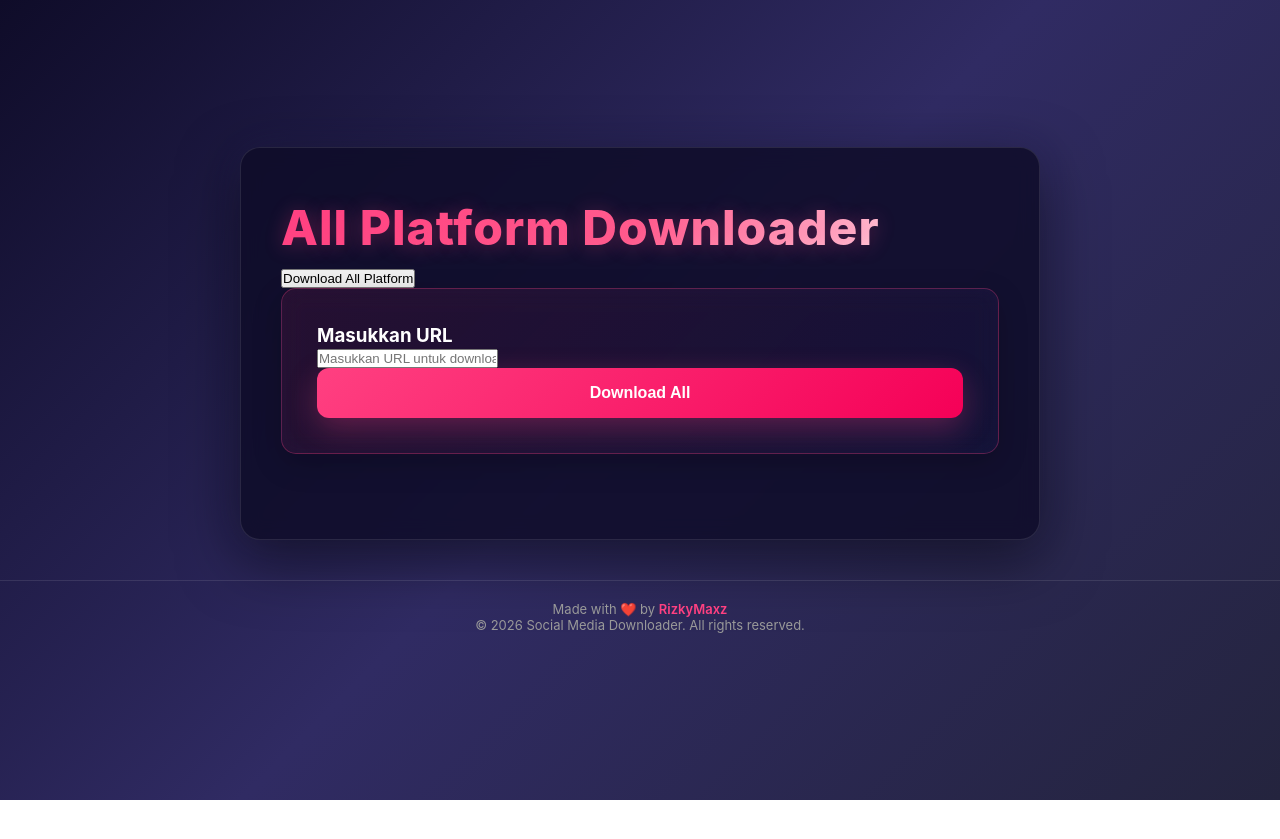
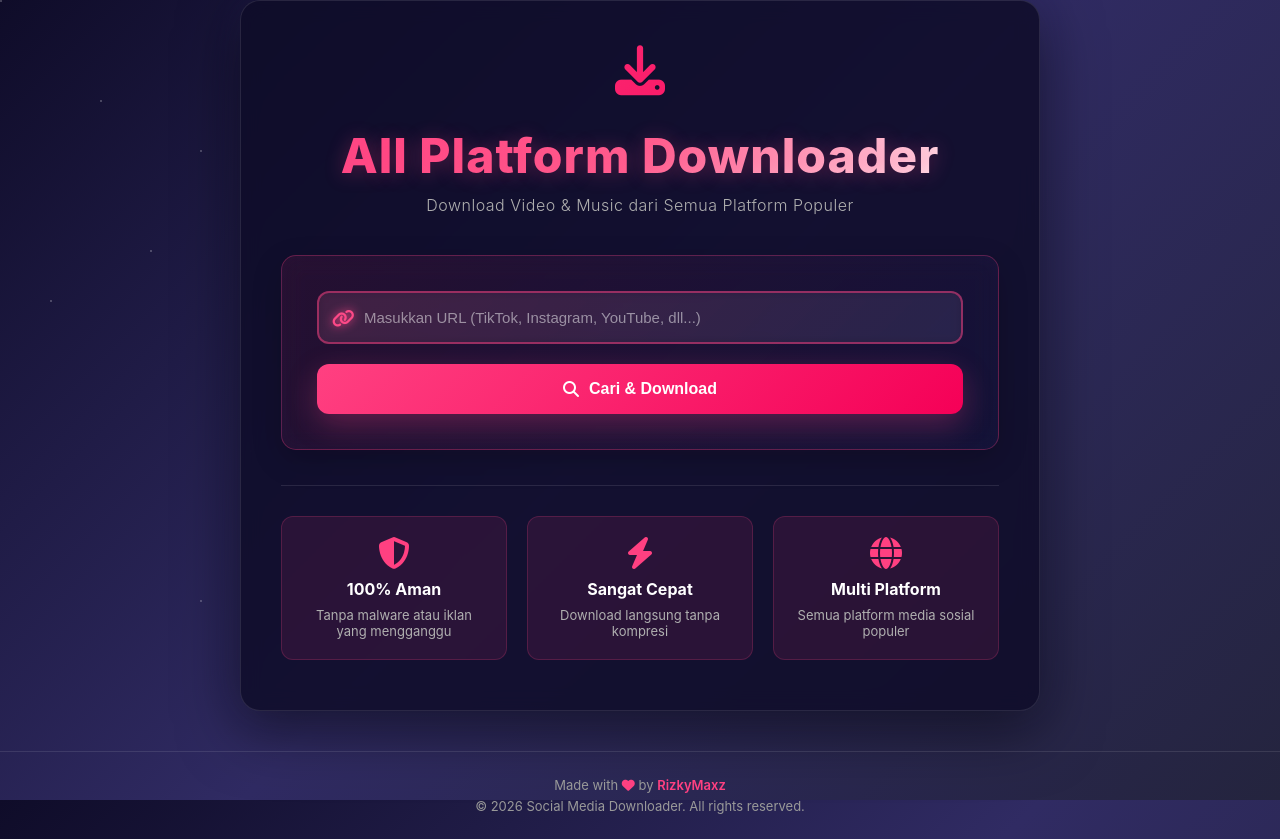
Before and after one commit to RizMax001/DOMAIN-CC-DOWNLOAD, a plain HTML site: page index.html in a window 1280 px wide. Before the commit the page ends 800 px from the top, so only its background shows below. Drawn offline with Linux system fonts and the light colour scheme.

Commit message:
Design: Enhance HTML structure with Font Awesome icons and improved layout

```diff
--- a/index.html
+++ b/index.html
@@ -3,45 +3,102 @@
 <head>
   <meta charset="UTF-8">
   <meta name="viewport" content="width=device-width, initial-scale=1.0">
-  <title>All Platform Downloader</title>
+  <title>All Platform Downloader | Download Video & Music</title>
   <link rel="icon" href="https://res.cloudinary.com/dsx9alwop/image/upload/v1777290949/aog1k4zchcl0onzlynvx.jpg" type="image/png">
+  <link rel="stylesheet" href="https://cdnjs.cloudflare.com/ajax/libs/font-awesome/6.4.0/css/all.min.css">
   <link rel="stylesheet" href="styles.css">
 </head>
 <body>
+  <div class="stars"></div>
+
   <div class="container">
-    <h1>All Platform Downloader</h1>
-
-    <div class="platform-selector">
-      <button class="platform-btn" onclick="showPlatform('all')">Download All Platform</button>
+    <!-- Header Section -->
+    <div class="header-section">
+      <div class="logo-icon">
+        <i class="fas fa-download"></i>
+      </div>
+      <h1>All Platform Downloader</h1>
+      <p class="subtitle">Download Video & Music dari Semua Platform Populer</p>
     </div>
 
-    <div class="download-section" id="download-section">
-      <h3>Masukkan URL</h3>
-      <div class="input-container">
-        <input type="text" id="url" placeholder="Masukkan URL untuk download">
+    <!-- Download Section -->
+    <div class="download-section">
+      <div class="input-wrapper">
+        <i class="fas fa-link input-icon"></i>
+        <input
+          type="text"
+          id="url"
+          placeholder="Masukkan URL (TikTok, Instagram, YouTube, dll...)"
+        >
       </div>
-      <button class="download-btn" onclick="fetchMedia()">Download All</button>
-      <div class="loading-spinner" id="loading-spinner"></div>
+      <button class="download-btn" onclick="fetchMedia()">
+        <i class="fas fa-search"></i>
+        Cari & Download
+      </button>
+      <div class="loading-spinner">
+        <div class="spinner-circle"></div>
+      </div>
     </div>
 
-    <div class="result" id="result" style="display: none;">
-      <h3>Pratinjau Media</h3>
-      <div id="media-preview">
-        <img src="https://via.placeholder.com/640x360.png" alt="Media Preview" class="media-thumbnail">
+    <!-- Result Section -->
+    <div class="result" id="result">
+      <div class="result-header">
+        <h3><i class="fas fa-play-circle"></i> Pratinjau Media</h3>
       </div>
-      <div id="media-details">
-        <!-- Additional media details such as social media name, caption, and duration -->
+
+      <div class="media-container">
+        <div class="media-preview" id="media-preview">
+          <div style="text-align: center; color: #999; padding: 40px 20px;">
+            <i class="fas fa-file-video" style="font-size: 48px; margin-bottom: 15px; display: block;"></i>
+            <p>Media akan ditampilkan di sini</p>
+          </div>
+        </div>
       </div>
+
+      <div class="media-details" id="media-details">
+        <p><strong><i class="fas fa-globe"></i> Platform:</strong> <span id="platform">-</span></p>
+        <p><strong><i class="fas fa-quote-left"></i> Caption:</strong> <span id="caption">-</span></p>
+        <p><strong><i class="fas fa-heart"></i> By RizkyMaxz</strong></p>
+      </div>
+
       <div class="download-buttons">
-        <button id="download-video-btn" onclick="autoDownload('video')" disabled>Download Video</button>
-        <button id="download-music-btn" onclick="autoDownload('music')" disabled>Download Music</button>
+        <button id="download-video-btn" class="btn-video" onclick="autoDownload('video')" disabled>
+          <i class="fas fa-video"></i>
+          Download Video
+        </button>
+        <button id="download-music-btn" class="btn-music" onclick="autoDownload('music')" disabled>
+          <i class="fas fa-music"></i>
+          Download Music
+        </button>
+      </div>
+    </div>
+
+    <!-- Info Section -->
+    <div class="info-section">
+      <div class="info-card">
+        <i class="fas fa-shield-alt"></i>
+        <h4>100% Aman</h4>
+        <p>Tanpa malware atau iklan yang mengganggu</p>
+      </div>
+      <div class="info-card">
+        <i class="fas fa-bolt"></i>
+        <h4>Sangat Cepat</h4>
+        <p>Download langsung tanpa kompresi</p>
+      </div>
+      <div class="info-card">
+        <i class="fas fa-globe"></i>
+        <h4>Multi Platform</h4>
+        <p>Semua platform media sosial populer</p>
       </div>
     </div>
   </div>
 
+  <!-- Footer -->
   <div class="footer">
-    <p>Made with ❤️ by <a href="https://tiktok.com/@ben.mister.ben" target="_blank">RizkyMaxz</a></p>
-    <p>© 2026 Social Media Downloader. All rights reserved.</p>
+    <div class="footer-content">
+      <p>Made with <i class="fas fa-heart"></i> by <a href="https://tiktok.com/@ben.mister.ben" target="_blank">RizkyMaxz</a></p>
+      <p>© 2026 Social Media Downloader. All rights reserved.</p>
+    </div>
   </div>
 
   <script src="script.js"></script>
```
